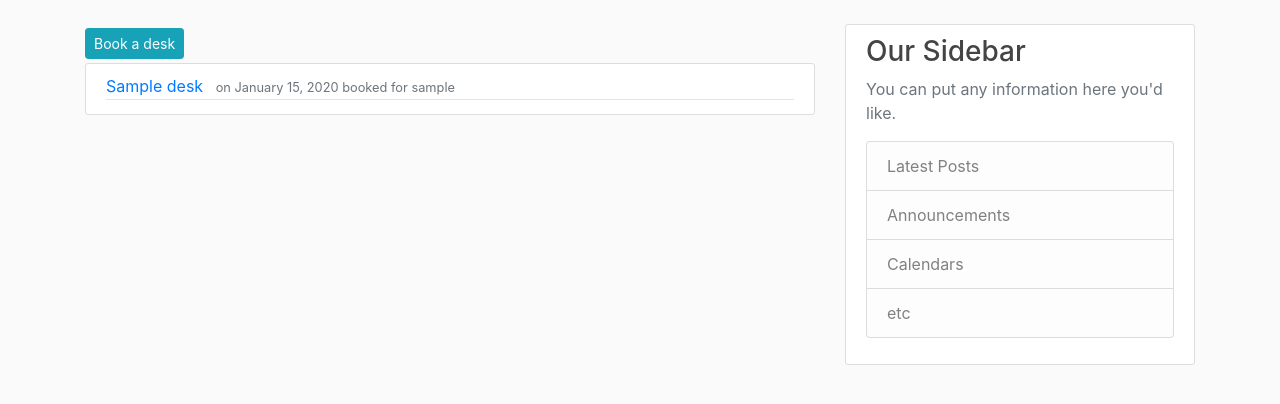
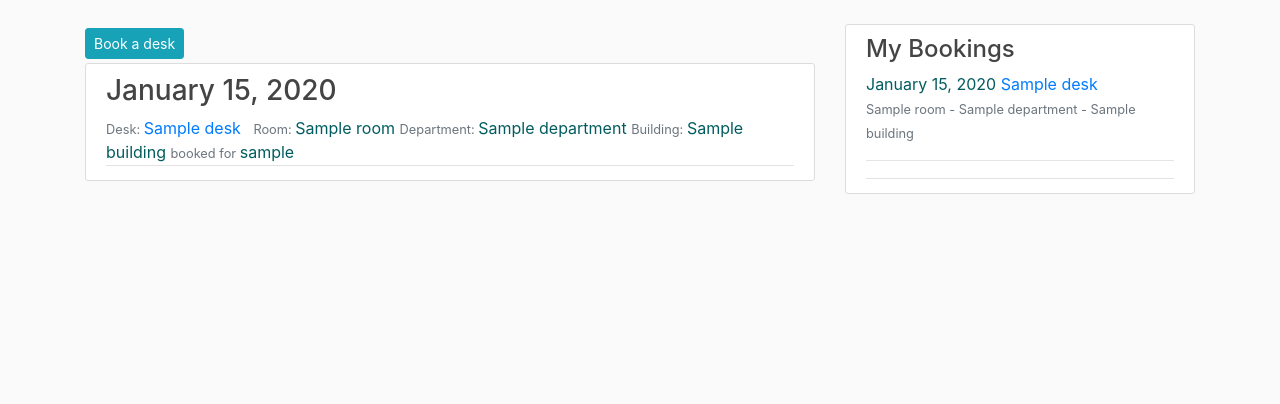
Before and after one commit to mhoore/BuroBuch, a Django app: page / in a window 1280 px wide. Shown: the part 56-460 px from the top of the page. Run offline with Django 3.2, Linux system fonts and the light colour scheme; a user stored in the database is signed in; tables that the repository leaves empty hold one stand-in row (values such as "Sample post"); some libraries are stand-ins or nearby versions.

Commit message:
improved

```diff
--- a/BuroBuch/booking/templates/booking/base.html
+++ b/BuroBuch/booking/templates/booking/base.html
@@ -65,15 +65,7 @@
         </div>
         <div class="col-md-4">
           <div class="content-section">
-            <h3>Our Sidebar</h3>
-            <p class='text-muted'>You can put any information here you'd like.
-              <ul class="list-group">
-                <li class="list-group-item list-group-item-light">Latest Posts</li>
-                <li class="list-group-item list-group-item-light">Announcements</li>
-                <li class="list-group-item list-group-item-light">Calendars</li>
-                <li class="list-group-item list-group-item-light">etc</li>
-              </ul>
-            </p>
+            {% block sidebar %}{% endblock %}
           </div>
         </div>
       </div>
--- a/BuroBuch/booking/templates/booking/home.html
+++ b/BuroBuch/booking/templates/booking/home.html
@@ -3,12 +3,19 @@
   <div>
     <a class="btn btn-info btn-sm mt-1 mb-1" href="{% url 'booking-create' %}">Book a desk</a>
   </div>
-  {% for booking in bookings %}
+  {% for bpd in bookings_per_date %}
     <article class="media content-section">
       <div class="media-body">
         <div class="article-metadata">
-          <a class="mr-2" href="{% url 'booking-detail' booking.id %}">{{ booking.desk.name }}</a>
-          <small class="text-muted">on {{ booking.date|date:"F d, Y" }} booked for {{ booking.user }}</small>
+          <h3 class="mr-2">{{ bpd.0.date|date:"F d, Y" }}</h3>
+          {% for booking in bpd %}
+            <small class="text-muted">Desk: </small> <a class="mr-2" href="{% url 'booking-detail' booking.id %}">{{ booking.desk.name }}</a>
+            <small class="text-muted">Room: </small> {{ booking.desk.room.name }}
+            <small class="text-muted">Department: </small> {{ booking.desk.room.department.name }}
+            <small class="text-muted">Building: </small> {{ booking.desk.room.department.building.name }}
+            <small class="text-muted">booked for </small> {{ booking.user }}
+            <br>
+          {% endfor %}
         </div>
       </div>
     </article>
@@ -33,3 +40,14 @@
     {% endif %}
   {% endif %}
 {% endblock content %}
+{% block sidebar %}
+  <h4>My Bookings</h4>
+    <div class="article-metadata">
+      {% for booking in my_bookings %}
+        {{ booking.date|date:"F d, Y" }} <a class="mr-2" href="{% url 'booking-detail' booking.id %}">{{ booking.desk.name }}</a>
+        <br>
+        <small class="text-muted">{{ booking.desk.room.name }} - {{ booking.desk.room.department.name }} - {{ booking.desk.room.department.building.name }}</small>
+        <hr>
+      {% endfor %}
+    </div>
+{% endblock sidebar %}
--- a/BuroBuch/booking/views.py
+++ b/BuroBuch/booking/views.py
@@ -26,6 +26,20 @@ class BookingListView(ListView):
     context_object_name = 'bookings'
     ordering = ['date']
     paginate_by = 10
+
+    def get_context_data(self,**kwargs):
+        context = super(BookingListView,self).get_context_data(**kwargs)
+        bookings = Booking.objects.all().order_by('date')
+        dates = []
+        bookings_per_date = []
+        for b in bookings:
+            if not b.date in dates:
+                dates.append(b.date)
+                bookings_per_date.append([])
+            bookings_per_date[-1].append(b)
+        context['bookings_per_date'] = bookings_per_date
+        context['my_bookings'] = Booking.objects.filter(user=self.request.user).order_by('date')
+        return context
 
 class BookingDetailView(DetailView):
     model = Booking
```
Also changed, not shown: BuroBuch/booking/templates/booking/booking_form.html (+5 -3 lines).
